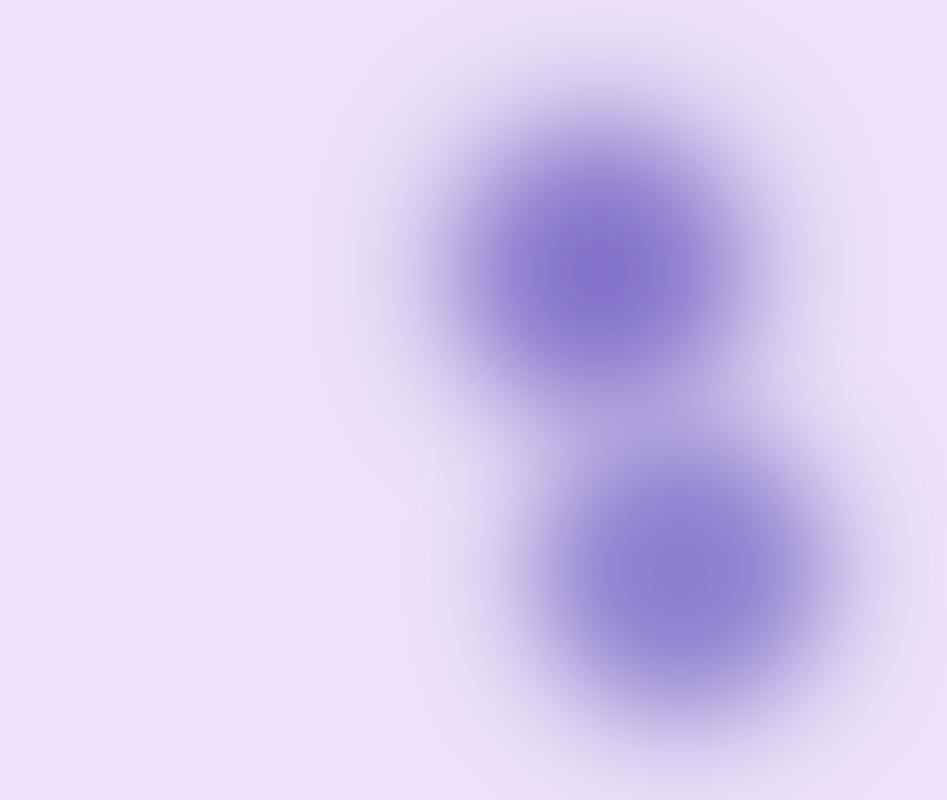
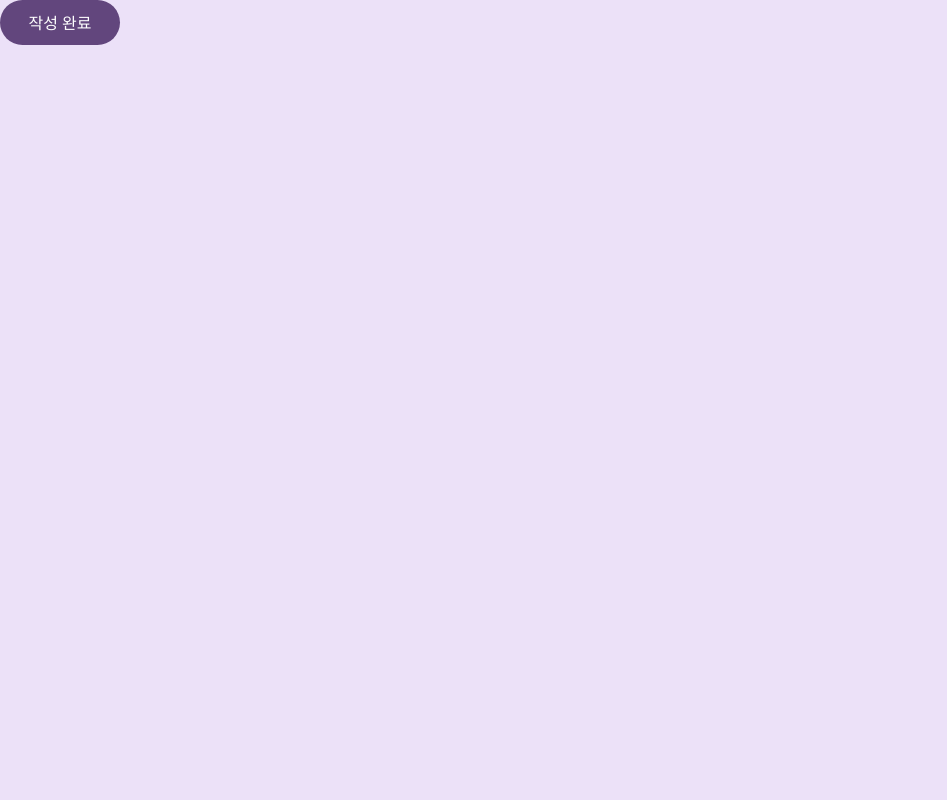
Before and after one commit to Project-InSadang/MadeleineLove, a Next.js app in the folder frontend/: page / in a window 1280 px wide. Shown: the whole page, without its empty margins (0-947 px from the left). Built offline with nearby package versions, Linux system fonts and the light colour scheme.

Commit message:
FEAT : complete button 구현

```diff
--- /dev/null
+++ b/frontend/src/components/button/CompleteButton.tsx
@@ -0,0 +1,10 @@
+export default function CompleteButton() {
+    return (
+        <button
+            className="bg-[#62467D] w-[120px] h-[45px] rounded-3xl text-white
+    "
+        >
+            작성 완료
+        </button>
+    );
+}
--- a/frontend/src/pages/index.tsx
+++ b/frontend/src/pages/index.tsx
@@ -1,10 +1,7 @@
 import OneCircle from '@/components/background/OneCircle';
 import TwoCircle from '@/components/background/TwoCircle';
+import CompleteButton from '@/components/button/CompleteButton';
 
 export default function Home() {
-    return (
-        <div className="flex h-screen">
-            <TwoCircle />
-        </div>
-    );
+    return <CompleteButton />;
 }
```
